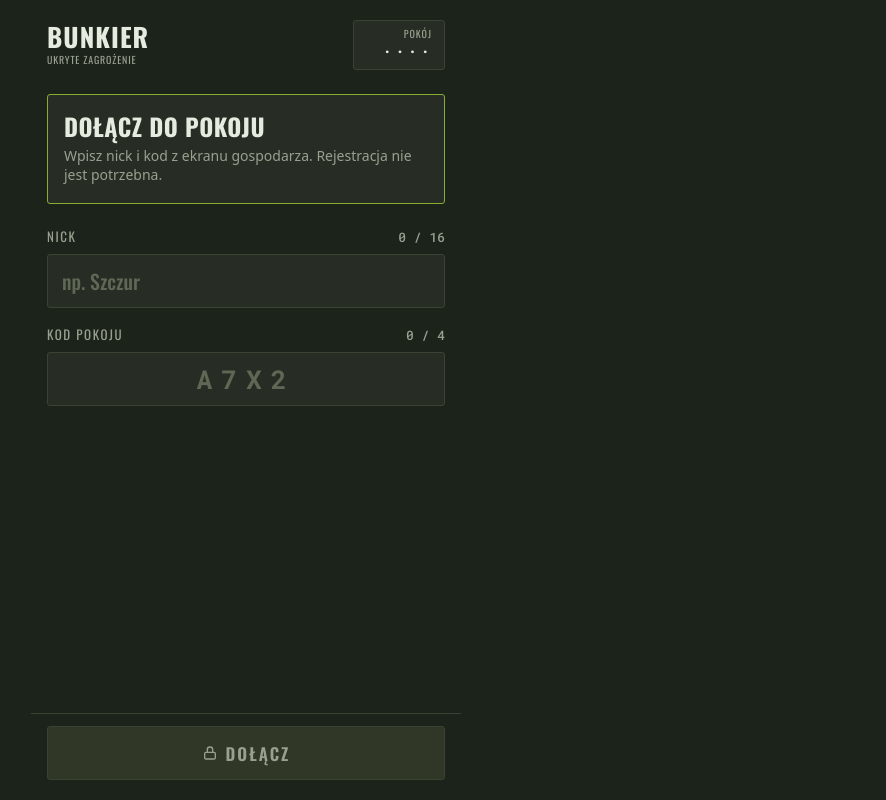
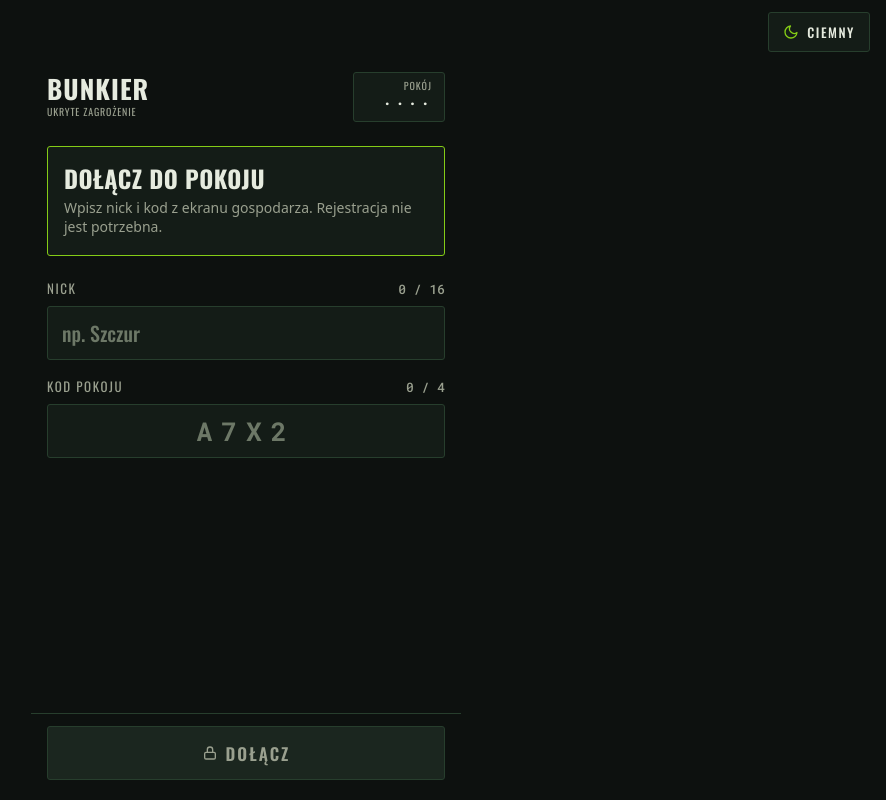
Before and after one commit to AshenOne4535/BunkerViaMafia, a React app in the folder frontend/: page / in a window 1280 px wide. Shown: the whole page, without its empty margins (394-1280 px from the left). Built offline with nearby package versions, Linux system fonts and the light colour scheme; the HTML template or start-up script is replaced by a standard one.

Commit message:
Task 6: Konfiguracja Front-endu i ciemnego motywu UI (System B-07)

```diff
--- a/frontend/src/App.css
+++ b/frontend/src/App.css
@@ -1,184 +1,42 @@
-.counter {
-  font-size: 16px;
-  padding: 5px 10px;
-  border-radius: 5px;
-  color: var(--accent);
-  background: var(--accent-bg);
-  border: 2px solid transparent;
-  transition: border-color 0.3s;
-  margin-bottom: 24px;
-
-  &:hover {
-    border-color: var(--accent-border);
-  }
-  &:focus-visible {
-    outline: 2px solid var(--accent);
-    outline-offset: 2px;
-  }
+.app-container {
+  width: 100%;
+  min-height: 100dvh;
+  display: flex;
+  flex-direction: column;
+  background-color: var(--bg);
+  color: var(--text);
 }
 
-.hero {
-  position: relative;
-
-  .base,
-  .framework,
-  .vite {
-    inset-inline: 0;
-    margin: 0 auto;
-  }
-
-  .base {
-    width: 170px;
-    position: relative;
-    z-index: 0;
-  }
-
-  .framework,
-  .vite {
-    position: absolute;
-  }
-
-  .framework {
-    z-index: 1;
-    top: 34px;
-    height: 28px;
-    transform: perspective(2000px) rotateZ(300deg) rotateX(44deg) rotateY(39deg)
-      scale(1.4);
-  }
-
-  .vite {
-    z-index: 0;
-    top: 107px;
-    height: 26px;
-    width: auto;
-    transform: perspective(2000px) rotateZ(300deg) rotateX(40deg) rotateY(39deg)
-      scale(0.8);
-  }
+.debug-header {
+  padding: 12px 16px;
+  display: flex;
+  justify-content: flex-end;
+  border-bottom: 1px solid var(--border);
+  background: var(--bg-card);
 }
 
-#center {
-  display: flex;
-  flex-direction: column;
-  gap: 25px;
-  place-content: center;
-  place-items: center;
-  flex-grow: 1;
-
-  @media (max-width: 1024px) {
-    padding: 32px 20px 24px;
-    gap: 18px;
-  }
+.theme-toggle-btn {
+  background: transparent;
+  border: 1px solid var(--accent);
+  color: var(--text);
+  padding: 8px 16px;
+  border-radius: 4px;
+  cursor: pointer;
+  font-family: var(--sans);
+  font-weight: 600;
+  transition: all 0.2s ease;
 }
 
-#next-steps {
-  display: flex;
-  border-top: 1px solid var(--border);
-  text-align: left;
-
-  & > div {
-    flex: 1 1 0;
-    padding: 32px;
-    @media (max-width: 1024px) {
-      padding: 24px 20px;
-    }
-  }
-
-  .icon {
-    margin-bottom: 16px;
-    width: 22px;
-    height: 22px;
-  }
-
-  @media (max-width: 1024px) {
-    flex-direction: column;
-    text-align: center;
-  }
+.theme-toggle-btn:hover {
+  background: var(--accent);
+  color: var(--accent-on);
 }
 
-#docs {
-  border-right: 1px solid var(--border);
-
-  @media (max-width: 1024px) {
-    border-right: none;
-    border-bottom: 1px solid var(--border);
-  }
+/* Wrapper na mobilny widok */
+.mobile-view-wrapper {
+  flex: 1;
+  display: flex;
+  justify-content: center;
+  align-items: flex-start;
+  background: #000000; /* Symulacja tła dla widoku mobilnego na desktopie */
 }
-
-#next-steps ul {
-  list-style: none;
-  padding: 0;
-  display: flex;
-  gap: 8px;
-  margin: 32px 0 0;
-
-  .logo {
-    height: 18px;
-  }
-
-  a {
-    color: var(--text-h);
-    font-size: 16px;
-    border-radius: 6px;
-    background: var(--social-bg);
-    display: flex;
-    padding: 6px 12px;
-    align-items: center;
-    gap: 8px;
-    text-decoration: none;
-    transition: box-shadow 0.3s;
-
-    &:hover {
-      box-shadow: var(--shadow);
-    }
-    .button-icon {
-      height: 18px;
-      width: 18px;
-    }
-  }
-
-  @media (max-width: 1024px) {
-    margin-top: 20px;
-    flex-wrap: wrap;
-    justify-content: center;
-
-    li {
-      flex: 1 1 calc(50% - 8px);
-    }
-
-    a {
-      width: 100%;
-      justify-content: center;
-      box-sizing: border-box;
-    }
-  }
-}
-
-#spacer {
-  height: 88px;
-  border-top: 1px solid var(--border);
-  @media (max-width: 1024px) {
-    height: 48px;
-  }
-}
-
-.ticks {
-  position: relative;
-  width: 100%;
-
-  &::before,
-  &::after {
-    content: '';
-    position: absolute;
-    top: -4.5px;
-    border: 5px solid transparent;
-  }
-
-  &::before {
-    left: 0;
-    border-left-color: var(--border);
-  }
-  &::after {
-    right: 0;
-    border-right-color: var(--border);
-  }
-}
--- a/frontend/src/App.jsx
+++ b/frontend/src/App.jsx
@@ -1,7 +1,79 @@
+import { ThemeProvider, useTheme } from './context/ThemeContext'
 import JoinForm from './components/JoinForm'
 
+function MoonIcon() {
+  return (
+    <svg
+      width="16"
+      height="16"
+      viewBox="0 0 24 24"
+      fill="none"
+      stroke="currentColor"
+      strokeWidth="2"
+      strokeLinecap="round"
+      strokeLinejoin="round"
+      aria-hidden="true"
+    >
+      <path d="M21 12.79A9 9 0 1 1 11.21 3 7 7 0 0 0 21 12.79z" />
+    </svg>
+  )
+}
+
+function SunIcon() {
+  return (
+    <svg
+      width="16"
+      height="16"
+      viewBox="0 0 24 24"
+      fill="none"
+      stroke="currentColor"
+      strokeWidth="2"
+      strokeLinecap="round"
+      strokeLinejoin="round"
+      aria-hidden="true"
+    >
+      <circle cx="12" cy="12" r="5" />
+      <path d="M12 1v2M12 21v2M4.22 4.22l1.42 1.42M18.36 18.36l1.42 1.42M1 12h2M21 12h2M4.22 19.78l1.42-1.42M18.36 5.64l1.42-1.42" />
+    </svg>
+  )
+}
+
+// Przycisk pokazuje aktualny motyw; kliknięcie przełącza na drugi.
+function ThemeToggle() {
+  const { theme, toggleTheme } = useTheme()
+  const isDark = theme === 'dark'
+
+  return (
+    <button
+      type="button"
+      className="theme-toggle-btn"
+      onClick={toggleTheme}
+      title={isDark ? 'Przełącz na jasny motyw' : 'Przełącz na ciemny motyw'}
+    >
+      {isDark ? <MoonIcon /> : <SunIcon />}
+      {isDark ? 'Ciemny' : 'Jasny'}
+    </button>
+  )
+}
+
+function AppContent() {
+  return (
+    <div className="app">
+      <header className="app-bar">
+        <ThemeToggle />
+      </header>
+
+      <JoinForm onJoined={(data) => console.log('Dołączono:', data)} />
+    </div>
+  )
+}
+
 function App() {
-    return <JoinForm onJoined={(data) => console.log('Dołączono:', data)} />
+  return (
+    <ThemeProvider>
+      <AppContent />
+    </ThemeProvider>
+  )
 }
 
 export default App
--- a/frontend/src/components/JoinForm.css
+++ b/frontend/src/components/JoinForm.css
@@ -1,35 +1,22 @@
-@import url('https://fonts.googleapis.com/css2?family=Oswald:wght@400;500;600;700&family=Roboto+Mono:wght@500;700&display=swap');
-
-/* Kolory i styl wzorowane na ekranach telefonu z prezentacji (Zajęcia 4).
-   Gdy będzie gotowy wspólny motyw (Task 6), wystarczy podmienić
-   zmienne w bloku .join na zmienne z motywu. */
-
-/* Domyślny szablon Vite ma biały/jasny tło strony i ramkę wokół #root.
-   Gdy na stronie jest formularz, wyłączamy to. */
-body:has(.join) {
-  background: #1c231b;
-}
-#root:has(.join) {
-  border-inline: none;
-}
+/* Formularz dołączania (Task 11), układ wzorowany na ekranach telefonu
+   z prezentacji (Zajęcia 4).
+   Kolory i czcionki pochodzą ze wspólnego motywu (src/index.css, Task 6),
+   więc formularz sam zmienia wygląd razem z przełącznikiem motywu.
+   Czcionki (Oswald, Roboto Mono) ładuje index.css. */
 
 .join {
-  --bg: #1c231b;
-  --card: #272d24;
-  --line: #3a4233;
-  --text: #e6ebdf;
-  --muted: #9aa08f;
-  --lime: #89ac32;
-  --on-lime: #1c231b;
-  --danger: #e5675a;
-
-  --font-head: 'Oswald', 'Arial Narrow', Impact, sans-serif;
-  --font-mono: 'Roboto Mono', Consolas, monospace;
+  /* Aliasy: ten plik używa krótkich nazw --card i --line.
+     Pozostałe zmienne (--bg, --text, --muted, --lime, --on-lime, --danger,
+     --font-head, --font-mono) przychodzą z motywu pod tymi samymi nazwami.
+     Nie przedefiniowuj ich tutaj: "--lime: var(--lime)" to pętla i zmienna
+     przestaje działać. */
+  --card: var(--bg-card);
+  --line: var(--border);
 
   box-sizing: border-box;
   width: 100%;
   max-width: 430px;
-  min-height: 100dvh;
+  flex: 1 0 auto; /* wypełnia wysokość ekranu pod paskiem z przełącznikiem */
   margin: 0 auto;
   padding: 20px 16px 0;
   display: flex;
@@ -50,6 +37,7 @@ body:has(.join) {
 }
 
 /* --- Nagłówek --- */
+
 .join__top {
   display: flex;
   justify-content: space-between;
@@ -100,6 +88,7 @@ body:has(.join) {
 }
 
 /* --- Formularz --- */
+
 .join__form {
   flex: 1;
   display: flex;
@@ -172,7 +161,8 @@ body:has(.join) {
 }
 
 .field__input::placeholder {
-  color: #5f6755;
+  color: var(--placeholder);
+  opacity: 1; /* Firefox domyślnie przyciemnia placeholder */
 }
 
 .field__input:focus {
@@ -208,12 +198,13 @@ body:has(.join) {
   font-family: system-ui, 'Segoe UI', Roboto, sans-serif;
   font-size: 14px;
   color: var(--danger);
-  background: rgba(229, 103, 90, 0.1);
-  border: 1px solid rgba(229, 103, 90, 0.4);
+  background: var(--danger-bg);
+  border: 1px solid var(--danger-border);
   border-radius: 3px;
 }
 
 /* --- Dolny pasek z przyciskiem (przyklejony do dołu ekranu) --- */
+
 .join__bar {
   position: sticky;
   bottom: 0;
@@ -249,7 +240,7 @@ body:has(.join) {
 /* formularz jeszcze niepoprawny: przycisk wygląda na "zablokowany",
    ale nadal można go kliknąć, żeby zobaczyć błędy */
 .join__button--idle {
-  background: #303727;
+  background: var(--bg-muted);
   border-color: var(--line);
   color: var(--muted);
 }
--- /dev/null
+++ b/frontend/src/context/ThemeContext.jsx
@@ -0,0 +1,26 @@
+import React, { createContext, useContext, useState, useEffect } from 'react';
+
+const ThemeContext = createContext();
+
+export const ThemeProvider = ({ children }) => {
+  const [theme, setTheme] = useState(() => {
+    return localStorage.getItem('bunker_theme') || 'dark';
+  });
+
+  useEffect(() => {
+    document.documentElement.setAttribute('data-theme', theme);
+    localStorage.setItem('bunker_theme', theme);
+  }, [theme]);
+
+  const toggleTheme = () => {
+    setTheme((prevTheme) => (prevTheme === 'dark' ? 'light' : 'dark'));
+  };
+
+  return (
+    <ThemeContext.Provider value={{ theme, toggleTheme }}>
+      {children}
+    </ThemeContext.Provider>
+  );
+};
+
+export const useTheme = () => useContext(ThemeContext);
--- a/frontend/src/index.css
+++ b/frontend/src/index.css
@@ -1,111 +1,181 @@
+/* Czcionki marki: Oswald (nagłówki, UI) i Roboto Mono (kody, liczniki).
+   @import musi być pierwszą instrukcją w pliku. */
+@import url('https://fonts.googleapis.com/css2?family=Oswald:wght@400;500;600;700&family=Roboto+Mono:wght@500;700&display=swap');
+
+/* ==========================================================================
+   MOTYW (Task 6)
+   Atrybut data-theme ustawia ThemeContext.jsx na <html>.
+   Brak atrybutu = motyw ciemny. Komponenty używają wyłącznie zmiennych
+   poniżej, bez twardych kolorów, więc zmiana motywu działa wszędzie naraz.
+   ========================================================================== */
+
+/* --- Wspólne dla obu motywów --- */
 :root {
-  --text: #6b6375;
-  --text-h: #08060d;
-  --bg: #fff;
-  --border: #e5e4e7;
-  --code-bg: #f4f3ec;
-  --accent: #aa3bff;
-  --accent-bg: rgba(170, 59, 255, 0.1);
-  --accent-border: rgba(170, 59, 255, 0.5);
-  --social-bg: rgba(244, 243, 236, 0.5);
-  --shadow:
-    rgba(0, 0, 0, 0.1) 0 10px 15px -3px, rgba(0, 0, 0, 0.05) 0 4px 6px -2px;
+  --font-head: 'Oswald', 'Arial Narrow', Impact, sans-serif;
+  --font-mono: 'Roboto Mono', Consolas, monospace;
+  --font-body: system-ui, 'Segoe UI', Roboto, sans-serif;
 
-  --sans: system-ui, 'Segoe UI', Roboto, sans-serif;
-  --heading: system-ui, 'Segoe UI', Roboto, sans-serif;
-  --mono: ui-monospace, Consolas, monospace;
-
-  font: 18px/145% var(--sans);
-  letter-spacing: 0.18px;
-  color-scheme: light dark;
-  color: var(--text);
-  background: var(--bg);
-  font-synthesis: none;
-  text-rendering: optimizeLegibility;
-  -webkit-font-smoothing: antialiased;
-  -moz-osx-font-smoothing: grayscale;
-
-  @media (max-width: 1024px) {
-    font-size: 16px;
-  }
+  /* akcent = lime (w jasnym motywie lime jest ciemniejszy, patrz niżej) */
+  --accent: var(--lime);
 }
 
-@media (prefers-color-scheme: dark) {
-  :root {
-    --text: #9ca3af;
-    --text-h: #f3f4f6;
-    --bg: #16171d;
-    --border: #2e303a;
-    --code-bg: #1f2028;
-    --accent: #c084fc;
-    --accent-bg: rgba(192, 132, 252, 0.15);
-    --accent-border: rgba(192, 132, 252, 0.5);
-    --social-bg: rgba(47, 48, 58, 0.5);
-    --shadow:
-      rgba(0, 0, 0, 0.4) 0 10px 15px -3px, rgba(0, 0, 0, 0.25) 0 4px 6px -2px;
-  }
+/* --- Ciemny: bunkier (domyślny) --- */
+:root,
+[data-theme='dark'] {
+  color-scheme: dark;
 
-  #social .button-icon {
-    filter: invert(1) brightness(2);
-  }
+  --bg: #0d110f; /* tło strony */
+  --bg-card: #141c17; /* karty, panele, pola formularzy */
+  --bg-muted: #1b261f; /* przyciski nieaktywne, kod */
+  --border: #273e2d;
+
+  --text: #e6ebdf; /* tekst podstawowy */
+  --text-h: #f4f7f2; /* nagłówki */
+  --muted: #9aa08f; /* podpisy, podpowiedzi */
+  --placeholder: #6d7867;
+
+  --lime: #84cc16; /* akcent marki */
+  --on-lime: #0d110f; /* tekst na limonkowym tle */
+  --accent-bg: rgba(132, 204, 22, 0.15);
+  --accent-border: rgba(132, 204, 22, 0.5);
+
+  --danger: #e5675a;
+  --danger-bg: rgba(229, 103, 90, 0.1);
+  --danger-border: rgba(229, 103, 90, 0.4);
+}
+
+/* --- Jasny (musi być po ciemnym: ta sama specyficzność, wygrywa kolejność) --- */
+[data-theme='light'] {
+  color-scheme: light;
+
+  --bg: #eef1ea;
+  --bg-card: #ffffff;
+  --bg-muted: #e3e8dd;
+  --border: #c9d1c1;
+
+  --text: #2a3328;
+  --text-h: #121a13;
+  --muted: #5b6656;
+  --placeholder: #79846f;
+
+  --lime: #5e980c; /* ciemniejszy lime: czytelny na jasnym tle */
+  --on-lime: #0d110f;
+  --accent-bg: rgba(94, 152, 12, 0.12);
+  --accent-border: rgba(94, 152, 12, 0.5);
+
+  --danger: #c0392b;
+  --danger-bg: rgba(192, 57, 43, 0.08);
+  --danger-border: rgba(192, 57, 43, 0.35);
+}
+
+/* ==========================================================================
+   BAZA
+   ========================================================================== */
+
+*,
+*::before,
+*::after {
+  box-sizing: border-box;
+}
+
+html {
+  -webkit-text-size-adjust: 100%;
 }
 
 body {
   margin: 0;
+  min-height: 100dvh;
+  background: var(--bg);
+  color: var(--text);
+  font-family: var(--font-body);
+  font-size: 16px;
+  line-height: 1.4;
+  text-rendering: optimizeLegibility;
+  -webkit-font-smoothing: antialiased;
+  -moz-osx-font-smoothing: grayscale;
 }
 
 #root {
-  width: 1126px;
-  max-width: 100%;
-  margin: 0 auto;
-  text-align: center;
-  border-inline: 1px solid var(--border);
-  min-height: 100svh;
-  display: flex;
-  flex-direction: column;
-  box-sizing: border-box;
+  min-height: 100dvh;
 }
 
 h1,
-h2 {
-  font-family: var(--heading);
-  font-weight: 500;
+h2,
+h3 {
+  margin: 0;
+  font-family: var(--font-head);
+  font-weight: 700;
+  line-height: 1.1;
   color: var(--text-h);
 }
 
-h1 {
-  font-size: 56px;
-  letter-spacing: -1.68px;
-  margin: 32px 0;
-  @media (max-width: 1024px) {
-    font-size: 36px;
-    margin: 20px 0;
-  }
-}
-h2 {
-  font-size: 24px;
-  line-height: 118%;
-  letter-spacing: -0.24px;
-  margin: 0 0 8px;
-  @media (max-width: 1024px) {
-    font-size: 20px;
-  }
-}
 p {
   margin: 0;
 }
 
-code,
-.counter {
-  font-family: var(--mono);
-  display: inline-flex;
-  border-radius: 4px;
+code {
+  padding: 2px 6px;
+  border-radius: 3px;
+  background: var(--bg-muted);
   color: var(--text-h);
+  font-family: var(--font-mono);
+  font-size: 0.9em;
 }
 
-code {
-  font-size: 15px;
-  line-height: 135%;
-  padding: 4px 8px;
-  background: var(--code-bg);
+/* ==========================================================================
+   POWŁOKA APLIKACJI I PRZEŁĄCZNIK MOTYWU
+   ========================================================================== */
+
+.app {
+  min-height: 100dvh;
+  display: flex;
+  flex-direction: column;
 }
+
+.app-bar {
+  display: flex;
+  justify-content: flex-end;
+  padding: 12px 16px 0;
+}
+
+.theme-toggle-btn {
+  min-height: 40px;
+  padding: 0 14px;
+  display: inline-flex;
+  align-items: center;
+  gap: 8px;
+  background: var(--bg-card);
+  border: 1px solid var(--border);
+  border-radius: 3px;
+  color: var(--text);
+  font-family: var(--font-head);
+  font-size: 13px;
+  font-weight: 500;
+  letter-spacing: 0.12em;
+  text-transform: uppercase;
+  cursor: pointer;
+  transition: border-color 0.15s;
+}
+
+.theme-toggle-btn:hover {
+  border-color: var(--lime);
+}
+
+.theme-toggle-btn:focus-visible {
+  outline: 2px solid var(--lime);
+  outline-offset: 2px;
+}
+
+.theme-toggle-btn svg {
+  flex: none;
+  color: var(--lime);
+}
+
+@media (prefers-reduced-motion: reduce) {
+  *,
+  *::before,
+  *::after {
+    transition-duration: 0.01ms !important;
+    animation-duration: 0.01ms !important;
+  }
+}
```
